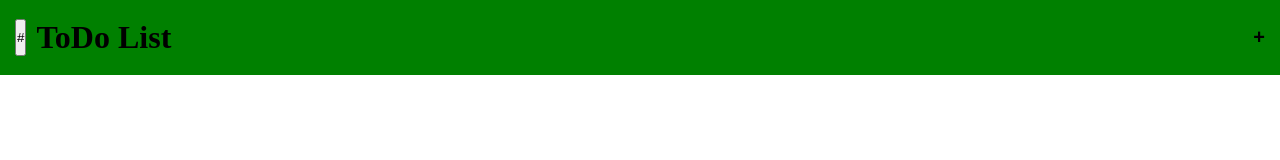
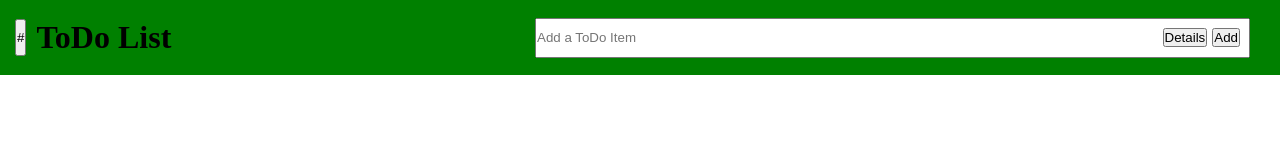
Before and after one commit to kennywlino/todo-list, a website built with webpack: page dist/index.html in a window 1280 px wide. Built offline with nearby package versions, Linux system fonts and the light colour scheme.

Commit message:
Added quick ToDo div in header with add/details button. Removed old add ToDo button.

```diff
--- a/src/layout.js
+++ b/src/layout.js
@@ -7,10 +7,13 @@ function createHeader() {
     const header = document.createElement("header");
     header.classList.add("header");
 
+    // holds dropdown button and title headline
     const leftDiv = document.createElement("div");
     leftDiv.classList.add("left-div");
 
     const dropDownButton = document.createElement("button");
+    dropDownButton.classList.add("dropdown");
+    dropDownButton.setAttribute("type", "button");
     dropDownButton.textContent = "#";
 
     // title headline
@@ -22,8 +25,18 @@ function createHeader() {
 
     header.appendChild(leftDiv);
 
+    // quick ToDo bar
+    const quickTodoDiv = document.createElement("div");
+    quickTodoDiv.classList.add("quick-todo-div");
+
+    const quickTodoForm = createQuickTodoForm();
+
+    quickTodoDiv.appendChild(quickTodoForm);
+
+    header.appendChild(quickTodoDiv);
+
     // new ToDo button
-    header.appendChild(createAddTodoButton());
+    //header.appendChild(createAddTodoButton());
 
     return header;
 }
@@ -35,6 +48,7 @@ function createAddTodoButton() {
     div.classList.add("add-todo-button-div");
 
     const button = document.createElement("button");
+    button.setAttribute("type", "button");
     button.classList.add("add-button");
     button.textContent = "+";
 
@@ -47,18 +61,14 @@ function createAddTodoButton() {
 }
 
 function addTodo() {
-    alert("adding todo");
     const todoPopUp = document.querySelector(".todo-popup");
     todoPopUp.classList.add("active");
 }
 
-// defines form to take in user input for ToDo items
-function createTodoForm() {
-    const div = document.createElement("div");
-    div.classList.add("todo-popup");
 
-    // ToDo Form
-
+// creates the basic ToDo form to use both standalone in the header
+// and in the extended ToDo form containing details and due date
+function createBasicTodoForm() {
     const todoForm = document.createElement("form");
     todoForm.classList.add("todo-form");
 
@@ -69,12 +79,69 @@ function createTodoForm() {
     todoInput.setAttribute("name", "todo");
     todoInput.setAttribute("placeholder", "Add a ToDo Item");
 
+    todoForm.appendChild(todoInput);
+
+    return todoForm;
+}
+
+// creates the quick ToDo form used in the header to take in
+// a new ToDo *without* details and due date
+function createQuickTodoForm() {
+    const todoForm = createBasicTodoForm();
+    todoForm.classList.add("quick");
+
+    const todoFormInput = todoForm.querySelector(".todo-input");
+
+    // create a new div to wrap around the ToDo Form and buttons within the form
+    // and moves the input into this div
+
+    const inputAndButtonsDiv = document.createElement("div");
+    inputAndButtonsDiv.classList.add("input-and-buttons-div");
+
+    todoFormInput.parentNode.insertBefore(inputAndButtonsDiv, todoFormInput);
+
+    inputAndButtonsDiv.appendChild(todoFormInput);
+
+    // buttons for details (extended ToDo) and adding ToDo
+
+    const buttonsDiv = document.createElement("div");
+    buttonsDiv.classList.add("buttons-div");
+
+    const detailsButton = document.createElement("button");
+    detailsButton.setAttribute("type", "button");
+    detailsButton.classList.add("details-button");
+    detailsButton.textContent = "Details";
+
+    const addButton = document.createElement("button");
+    addButton.setAttribute("type", "button");
+    addButton.classList.add("add-button");
+    addButton.textContent = "Add";
+
+    buttonsDiv.append(detailsButton);
+    buttonsDiv.append(addButton);
+
+    inputAndButtonsDiv.appendChild(buttonsDiv);
+
+    return todoForm;
+}
+
+// defines extended form to take in user input for ToDo items
+// including details and due date
+function createExtendedTodoForm() {
+    const div = document.createElement("div");
+    div.classList.add("todo-popup");
+
+    // ToDo Form
+
+    const todoForm = createBasicTodoForm();
+
+    // extended ToDo form details
     const detailsInput = document.createElement("input");
     detailsInput.classList.add("details-input");
 
     detailsInput.setAttribute("type", "text");
     detailsInput.setAttribute("name", "details");
-    detailsInput.setAttribute("placeholder", "Details (optional)");
+    detailsInput.setAttribute("placeholder", "Details");
 
     const dueDateInput = document.createElement("input");
     dueDateInput.classList.add("due-date-input");
@@ -82,7 +149,6 @@ function createTodoForm() {
     dueDateInput.setAttribute("type", "date");
     dueDateInput.setAttribute("value", "2022-09-20");
 
-    todoForm.appendChild(todoInput);
     todoForm.appendChild(detailsInput);
     todoForm.appendChild(dueDateInput);
 
@@ -131,7 +197,7 @@ function setUpPage() {
     const content = document.getElementById("content");
     content.appendChild(createHeader());
     content.appendChild(createSidebar());
-    content.appendChild(createTodoForm());
+    content.appendChild(createExtendedTodoForm());
     content.appendChild(createFooter());
 }
 
--- a/src/style.css
+++ b/src/style.css
@@ -16,6 +16,32 @@
 .left-div {
     display: flex;
     gap: 10px;
+}
+
+.header .dropdown {
+    cursor: pointer;
+}
+
+.input-and-buttons-div {
+    position: relative;
+}
+
+.input-and-buttons-div input{
+    height: 40px;
+}
+
+.input-and-buttons-div .buttons-div {
+    position: absolute;
+    right: 10px;
+    top: 10px;
+    z-index: 2;
+    display: flex;
+    gap: 5px;
+
+}
+
+.input-and-buttons-div .buttons-div button {
+    cursor: pointer;
 }
 
 .add-todo-button-div .add-button {
@@ -71,3 +97,9 @@
 .action-buttons button {
     padding: 5px 10px;
 }
+
+.footer {
+
+    /* height: 50px;
+    background: green; */
+}
```
Also changed, not shown: dist/main.js.
